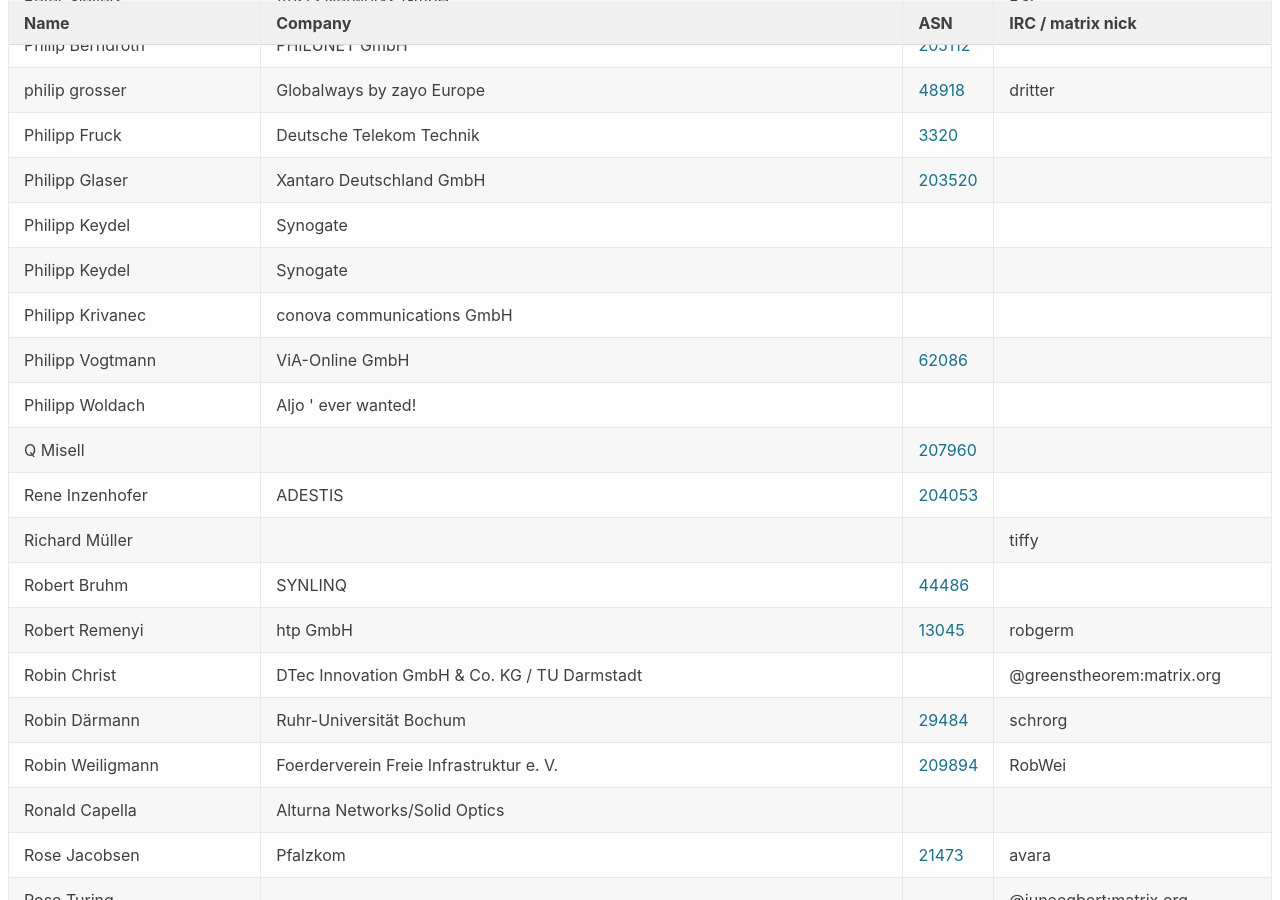
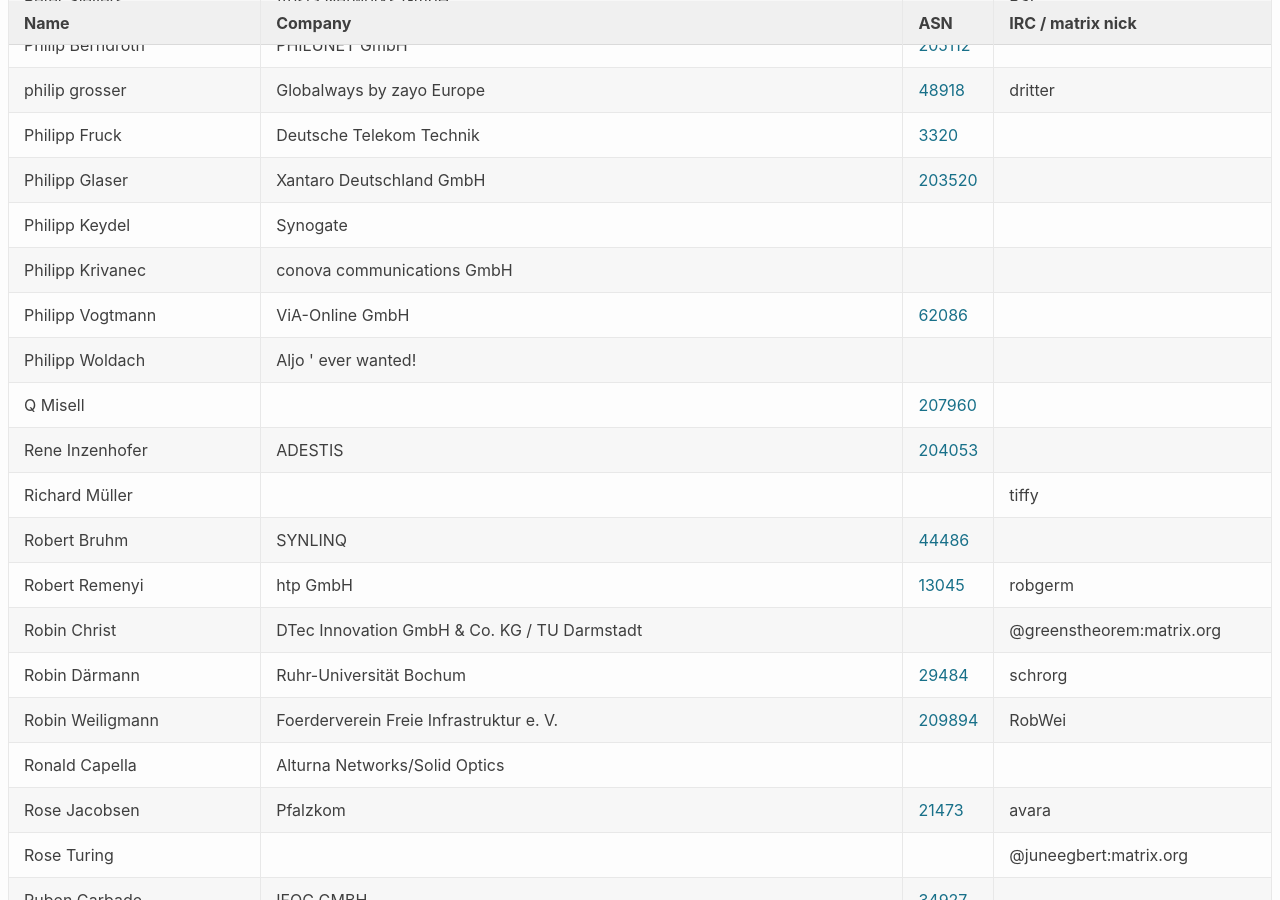
Before and after one commit to denog/pretix-attendeelist, a Jekyll site: the page built from denog17/index.markdown, in a window 1280 px wide and 900 px high, scrolled down 14554 px. Built offline with Jekyll 4.4.1, drawn with Linux system fonts in a browser that asks for light colours.

Commit message:
Latest data: Wed Sep 17 13:16:25 UTC 2025

```diff
--- a/_data/attendees_denog17_onsite.json
+++ b/_data/attendees_denog17_onsite.json
@@ -1950,12 +1950,6 @@
     "asn": null
   },
   {
-    "name": "Philipp Keydel",
-    "company": "Synogate",
-    "irc": null,
-    "asn": null
-  },
-  {
     "name": "Philipp Krivanec",
     "company": "conova communications GmbH",
     "irc": null,
```
